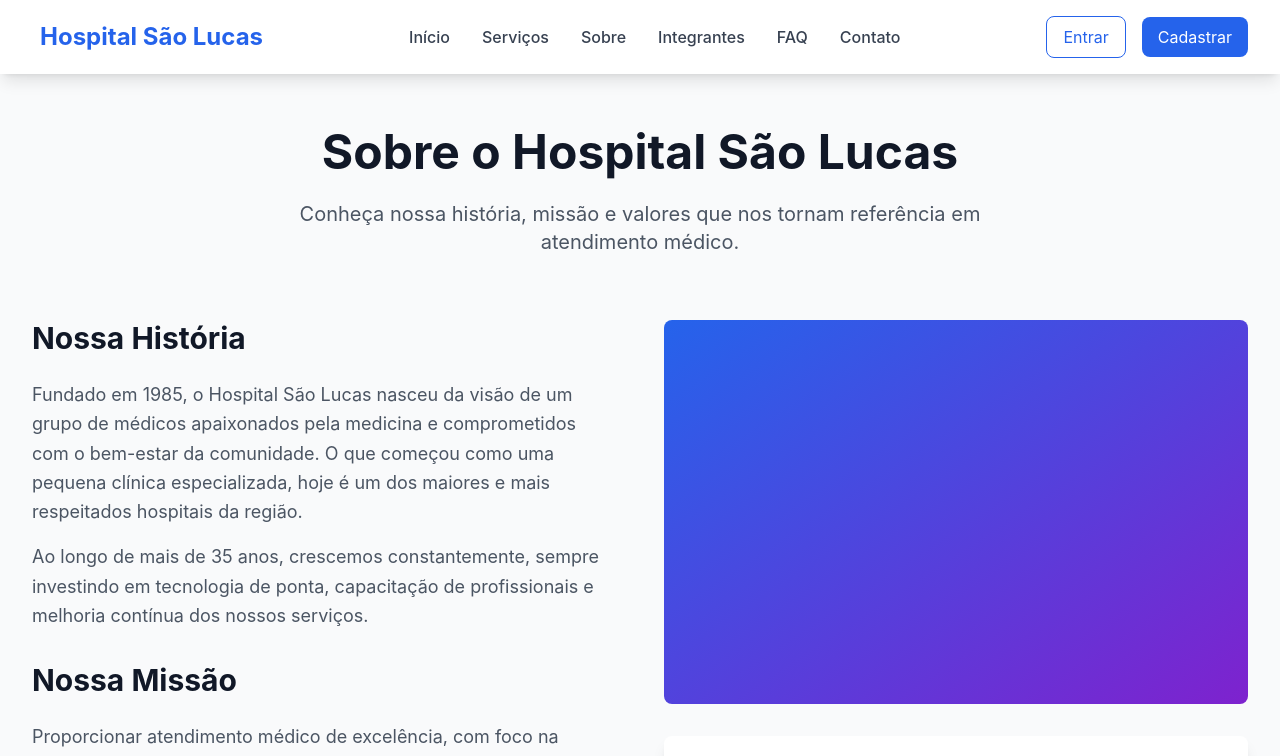
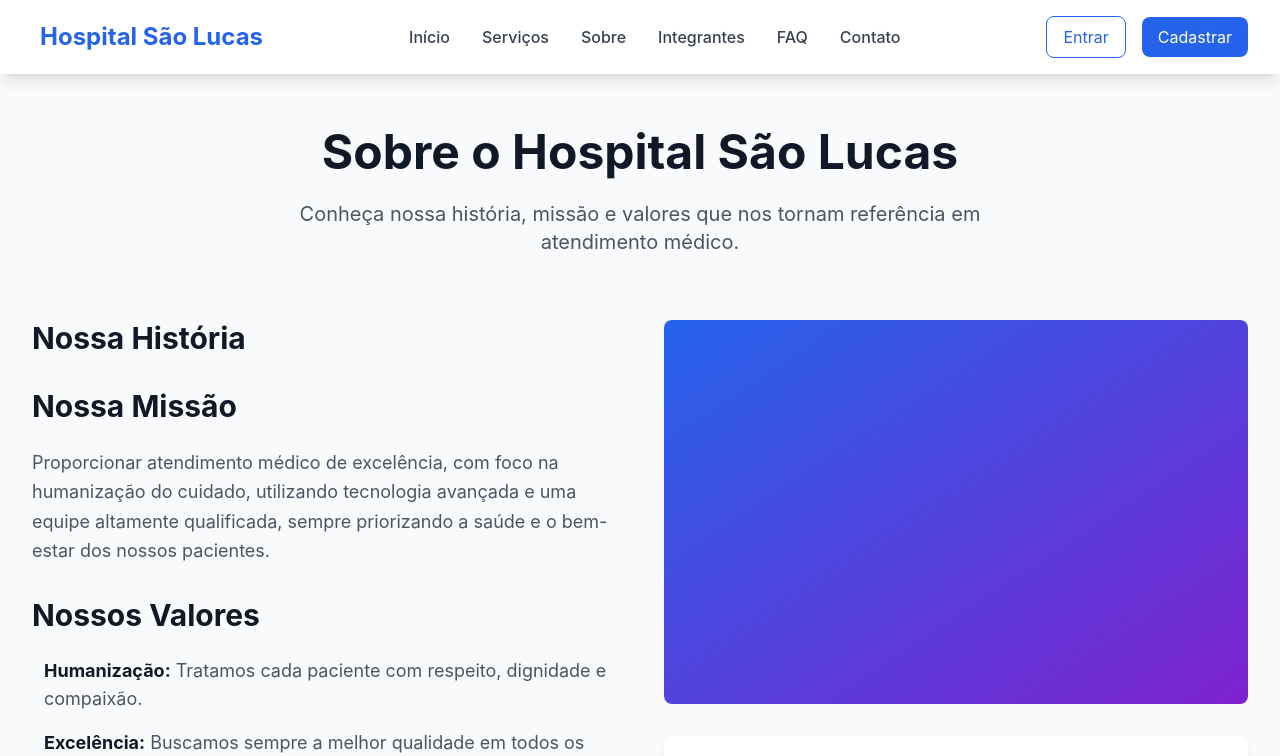
Before and after one commit to Challenge1TDSPH-ENZO-LUIZ/Site_1TDSPH, a React (Vite) app: page /sobre in a window 1280 px wide. Shown: the top 756 px of the page. Built offline with nearby package versions, Linux system fonts and the light colour scheme.

Commit message:
Adicionando sobre

```diff
--- a/src/pages/Sobre.tsx
+++ b/src/pages/Sobre.tsx
@@ -20,13 +20,10 @@ const Sobre: React.FC = () => {
             <div>
               <h2 className="text-3xl font-bold text-gray-900 mb-6">Nossa História</h2>
               <p className="text-lg text-gray-600 leading-relaxed mb-4">
-                Fundado em 1985, o Hospital São Lucas nasceu da visão de um grupo de médicos apaixonados
-                pela medicina e comprometidos com o bem-estar da comunidade. O que começou como uma pequena
-                clínica especializada, hoje é um dos maiores e mais respeitados hospitais da região.
+
               </p>
               <p className="text-lg text-gray-600 leading-relaxed">
-                Ao longo de mais de 35 anos, crescemos constantemente, sempre investindo em tecnologia de
-                ponta, capacitação de profissionais e melhoria contínua dos nossos serviços.
+
               </p>
             </div>
 
```
